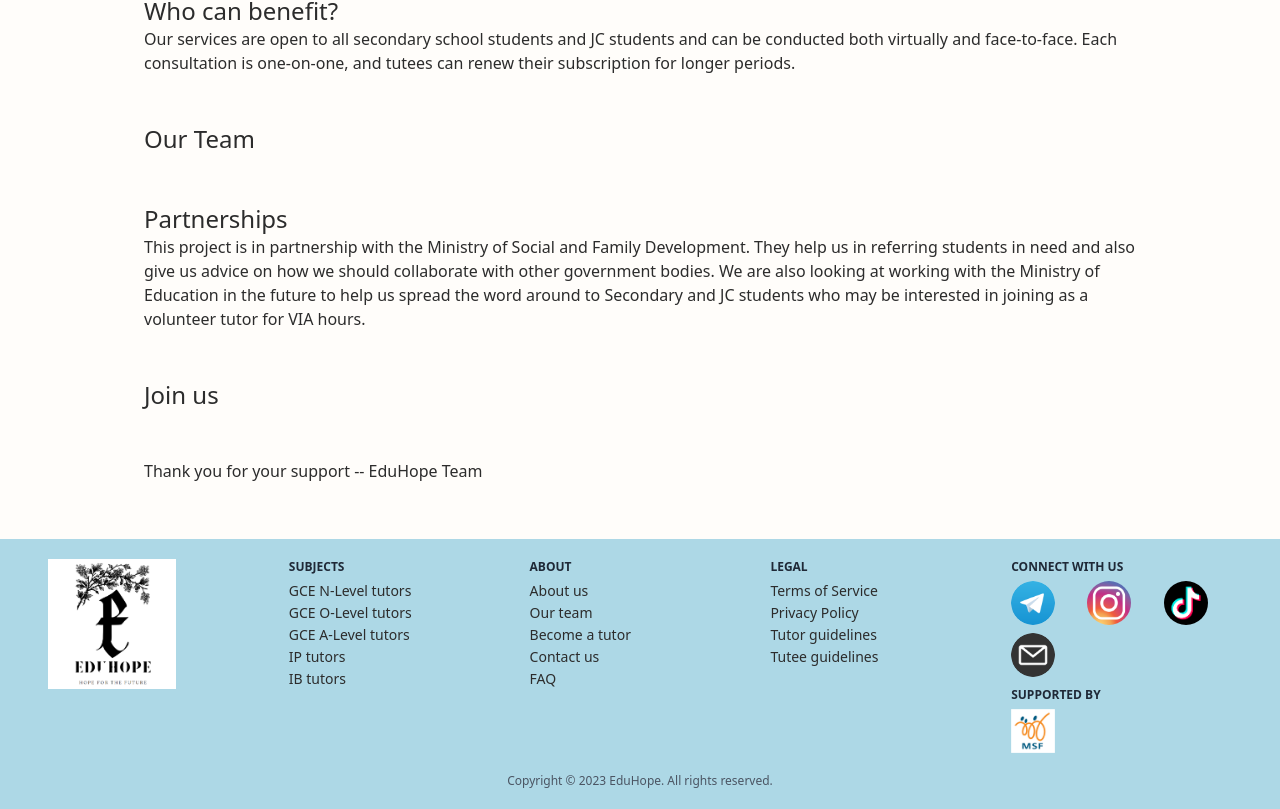
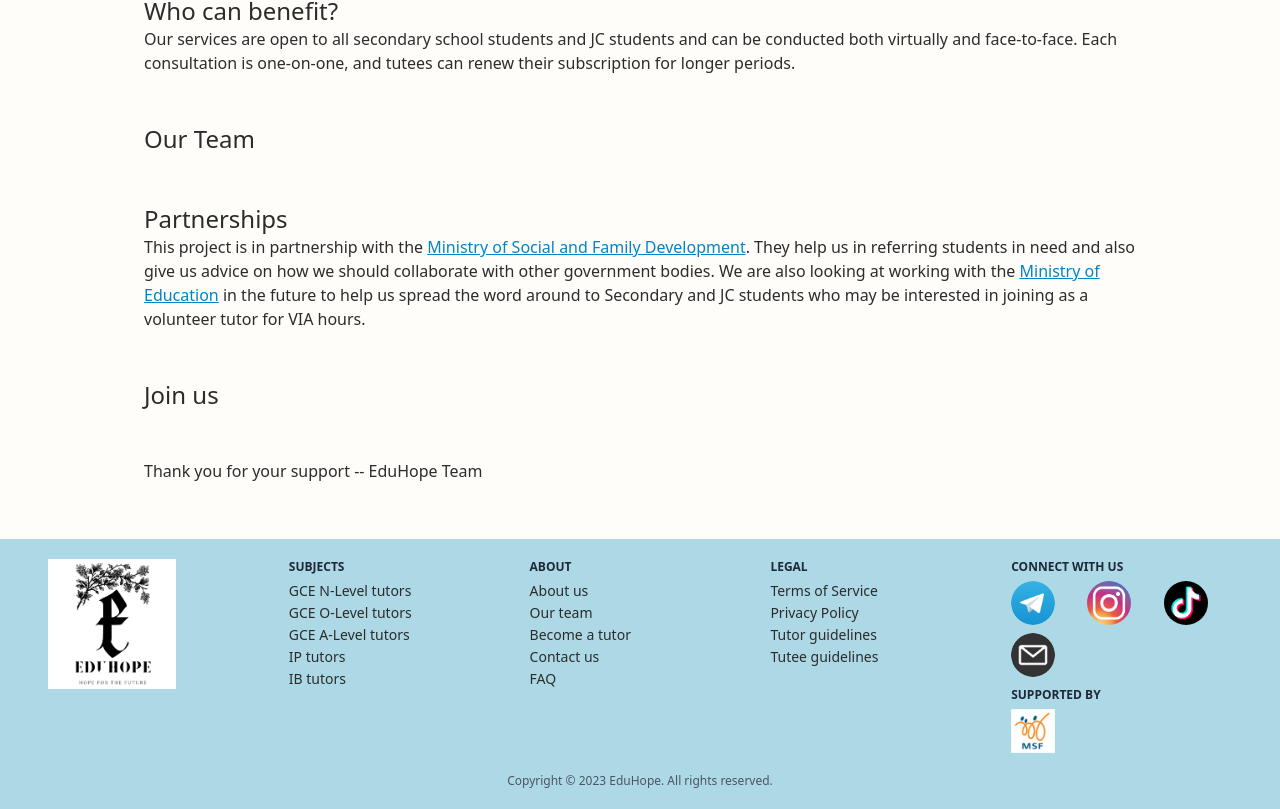
Before and after one commit to tch1001/EduHopeSG, a Next.js app in the folder frontend/: page /about in a window 1280 px wide. Shown: the part 745-1554 px from the top of the page. Built offline with nearby package versions, Linux system fonts and the light colour scheme.

Commit message:
feat(styling) add styling for a href links

```diff
--- a/frontend/pages/about.js
+++ b/frontend/pages/about.js
@@ -67,13 +67,13 @@ const About = () => {
                     <h2 className="text-2xl ">Partnerships</h2>
                     <p>
                         This project is in partnership with the{" "}
-                        <Link href="https://www.msf.gov.sg" target="_blank" passHref>
+                        <Link className="link" href="https://www.msf.gov.sg" target="_blank" passHref>
                             Ministry of Social and Family Development
                         </Link>.
                         They help us in referring students in need and also give us advice on how
                         we should collaborate with other government bodies.
                         We are also looking at working with the{" "}
-                        <Link href="https://www.moe.gov.sg" target="_blank" passHref>
+                        <Link className="link" href="https://www.moe.gov.sg" target="_blank" passHref>
                             Ministry of Education
                         </Link>
                         {" "}in the future to help us spread the word around to Secondary and JC students
--- a/frontend/styles/globals.css
+++ b/frontend/styles/globals.css
@@ -10,13 +10,19 @@ body {
 }
 
 ::-webkit-scrollbar {
-  @apply w-1.5;
+    @apply w-1.5;
 }
 
 ::-webkit-scrollbar-track {
-  @apply bg-gray-100;
+    @apply bg-gray-100;
 }
 
 ::-webkit-scrollbar-thumb {
-  @apply bg-gray-400 rounded-md hover:bg-gray-500;
+    @apply bg-gray-400 rounded-md hover:bg-gray-500;
 }
+
+/* Link styling */
+
+a.link {
+    @apply underline text-sky-600 hover:text-sky-800 visited:text-purple-600
+}
```
